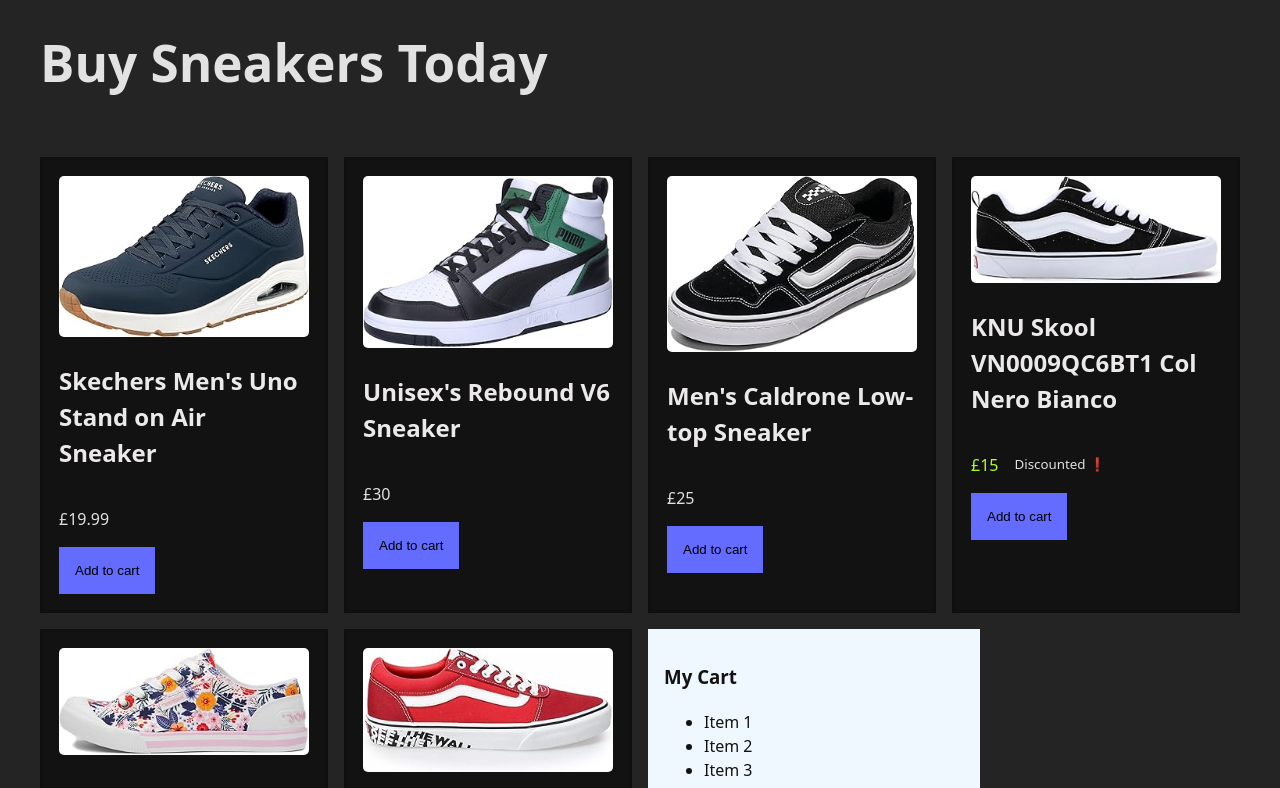
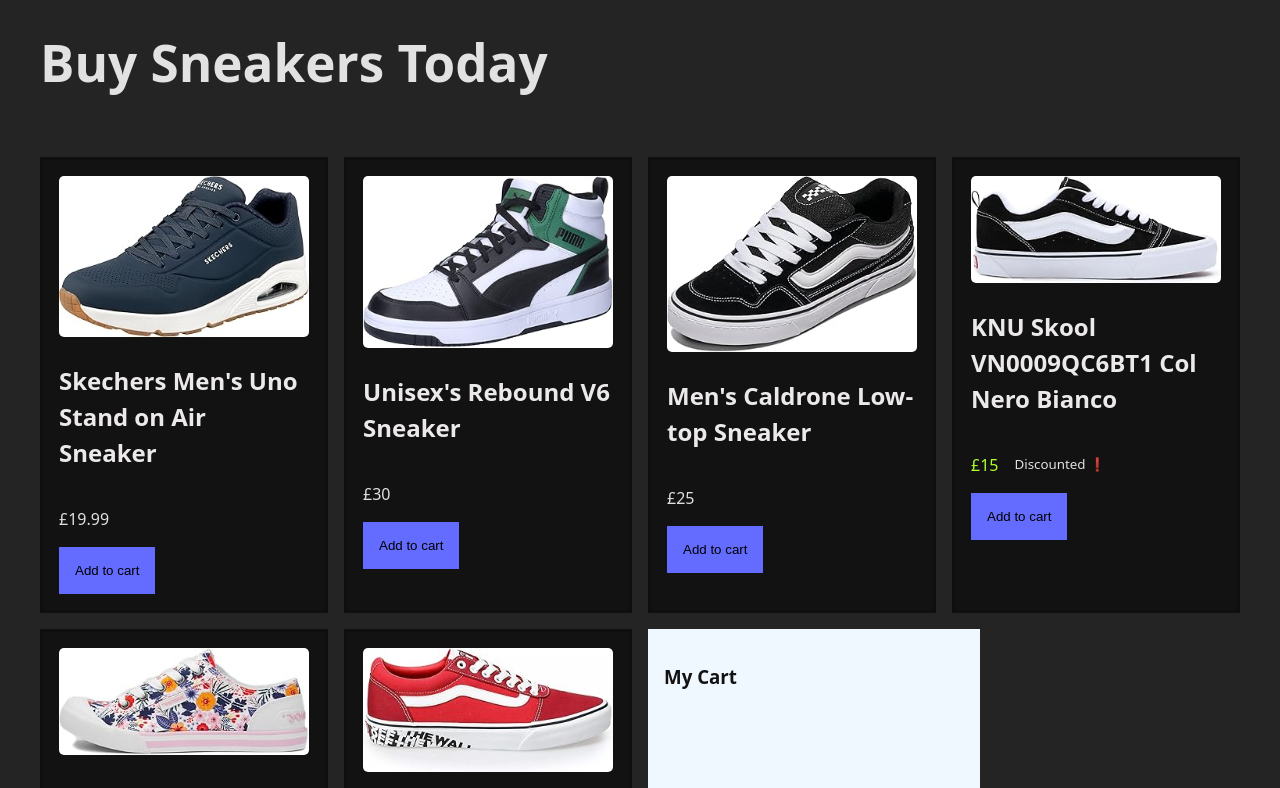
Before and after one commit to bengera/shopping-cart, a React (Vite) app: page / in a window 1280 px wide. Shown: the top 788 px of the page. Built offline with nearby package versions, Linux system fonts and the light colour scheme.

Commit message:
Add cart functionality

```diff
--- a/src/App.jsx
+++ b/src/App.jsx
@@ -1,6 +1,8 @@
 import { useState } from "react";
 
-const data = [
+function App() {
+  const [cartItems, setCartItems] = useState([]);
+  const [productList, setProductList] = useState([
     {
       name: "Skechers Men's Uno Stand on Air Sneaker",
       price: 19.99,
@@ -37,27 +39,32 @@ const data = [
       image: "vans-3.jpg",
       id: "7ed11f80-36aa-4002-a0ba-ac22a386aaf3",
     },
-];
+  ]);
 
-function App() {
-  const [productList, setProductList] = useState(data);
-  const [cart, setCart] = useState([]);
+  function handleAddToCart(item) {
+    console.log(`${item.name} logged`);
+    setCartItems((prevItems) => {
+      const updatedCart = [...prevItems, item];
+      return updatedCart;
+    });
+  }
+
   return (
     <>
       <h1>Buy Sneakers Today</h1>
       <div className="App">
-        <Products productList={productList} setProductList={setProductList} />
-        <Cart />
+        <Products
+          productList={productList}
+          setProductList={setProductList}
+          handleAddToCart={handleAddToCart}
+        />
+        <Cart cartItems={cartItems} />
       </div>
     </>
   );
 }
 
-function Products({ productList }) {
-  function handleAddtoCart() {
-    console.log("handle items");
-  }
-
+function Products({ productList, handleAddToCart }) {
   return (
     <>
       {productList.map((item) => (
@@ -72,7 +79,7 @@ function Products({ productList }) {
             )}
             {item.price <= 15 ? <small>Discounted ❗</small> : ""}
           </div>
-          <button onClick={handleAddtoCart} type="button">
+          <button onClick={() => handleAddToCart(item)} type="button">
             Add to cart
           </button>
         </div>
@@ -81,14 +88,14 @@ function Products({ productList }) {
   );
 }
 
-function Cart() {
+function Cart({ cartItems }) {
   return (
     <div className="cart">
       <h3>My Cart</h3>
       <ul>
-        <li>Item 1</li>
-        <li>Item 2</li>
-        <li>Item 3</li>
+        {cartItems.map((item) => (
+          <li key={item.id}>{item.name}</li>
+        ))}
       </ul>
     </div>
   );
```
Lines whose indentation alone changed are shown as unchanged.
